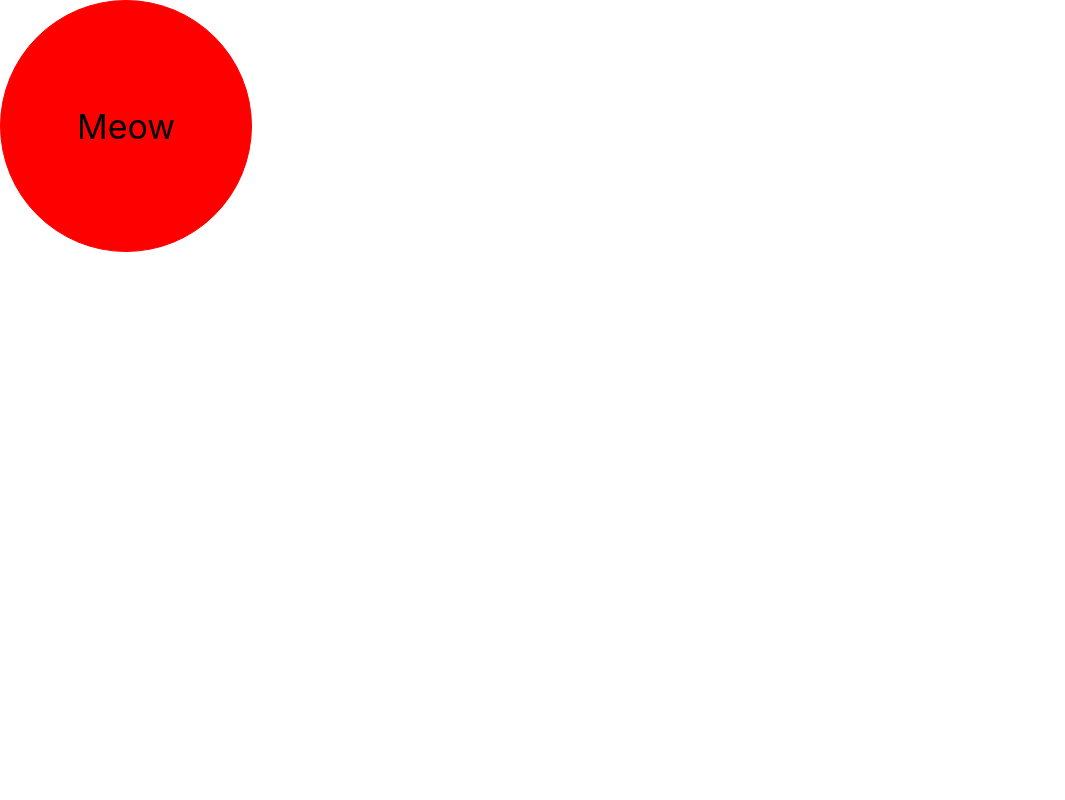
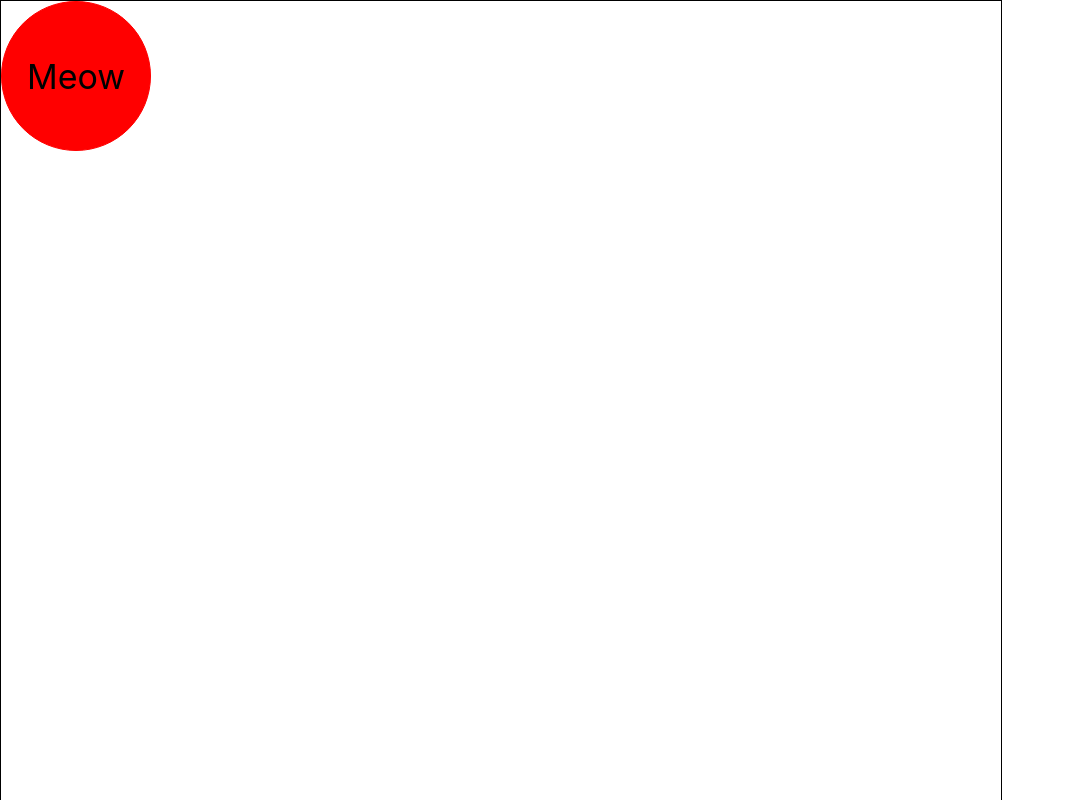
Before and after one commit to MironRibkin/TMS-homework-react, a React (Create React App) app: page / in a window 1280 px wide. Shown: the top 800 px of the page, without its empty margins (0-1065 px from the left). Built offline with nearby package versions, Linux system fonts and the light colour scheme.

Commit message:
cats game

```diff
--- a/src/catsGame.js
+++ b/src/catsGame.js
@@ -2,27 +2,48 @@ import React, {useState} from "react";
 
 export const CatsGames = () => {
 
-    const style = {
+    const defaultBtnStyle = {
         border: '1px solid red',
         borderRadius: "50%",
-        width: '250px',
-        height: '250px',
+        width: '150px',
+        height: '150px',
         backgroundColor: 'red',
         display: 'flex',
-        justifyContent:'center',
+        justifyContent: 'center',
         alignItems: 'center',
-        fontSize: 34
+        fontSize: 34,
+        position: 'absolute',
+        boxSizing: 'border-box',
+        cursor: 'pointer',
+        top: 0,
+        left: 0,
+
     }
 
-    const [use, setUse] = useState(style);
+    const wrapperStyle = {
+        width: '1000px',
+        height: '1000px',
+        border: '1px solid black',
+        position: 'relative',
+    }
 
-    const cats = () =>{
-        setUse({...use, backgroundColor: 'yellow'})
+
+    const [btnStyle, setBtnStyle] = useState(defaultBtnStyle);
+
+    const random = {
+            color: '#' + Math.floor(Math.random() * 16777215).toString(16),
+            top: Math.floor(Math.random() * 850),
+            left: Math.floor(Math.random() * 850)
+        }
+
+
+    const handleClick = () => {
+        setBtnStyle({...btnStyle, backgroundColor: random.color, top: random.top, left: random.left})
     }
 
     return (
-        <div>
-            <div style={use} onClick={cats}>Meow
+        <div style={wrapperStyle}>
+            <div style={btnStyle} onClick={handleClick}>Meow
             </div>
         </div>
     )
--- a/src/index.css
+++ b/src/index.css
@@ -11,7 +11,3 @@ code {
   font-family: source-code-pro, Menlo, Monaco, Consolas, 'Courier New',
     monospace;
 }
-
-.catsDiv{
-
-}
```
